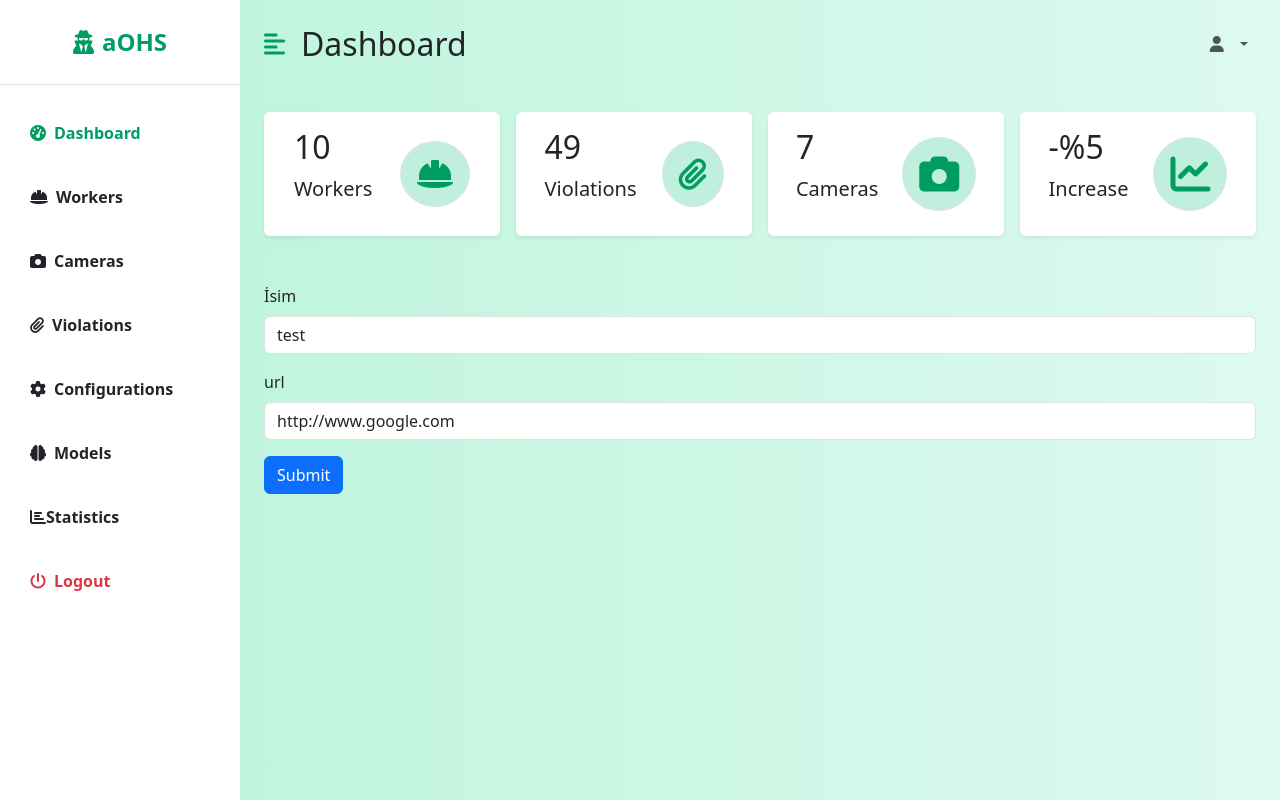
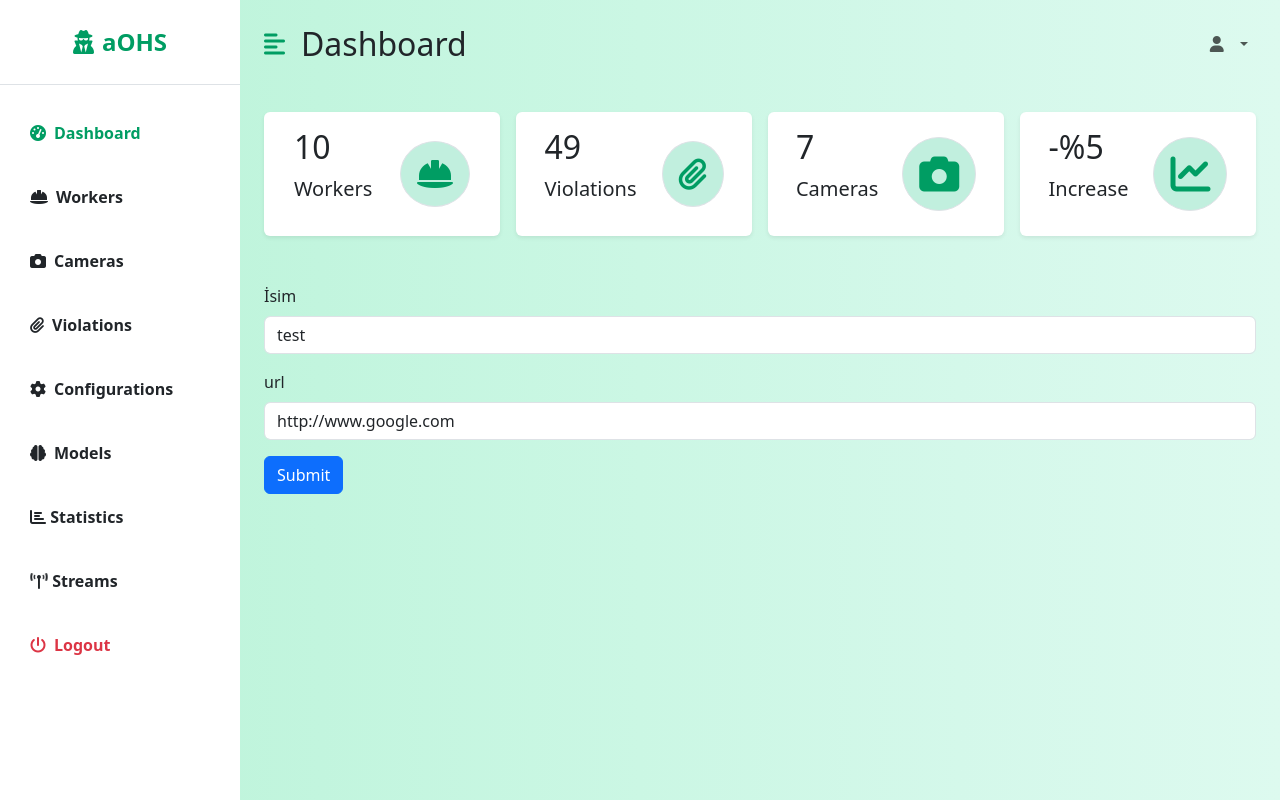
Before and after one commit to Cann23/aOHS, a Django app: page /dashboard/cameras/edit/1/ in a window 1280 px wide. Run offline with Django 3.2, Linux system fonts and the light colour scheme; data comes from the database, SQL or seed files in the repository; some libraries are stand-ins or nearby versions.

Commit message:
#70 Creating stream views and arranging dashboard.

```diff
--- a/django-app/aOHS/aOHS/settings.py
+++ b/django-app/aOHS/aOHS/settings.py
@@ -29,7 +29,6 @@
 # Application definition
 
 INSTALLED_APPS = [
-    'background_task',
     'django.contrib.admin',
     'django.contrib.auth',
     'django.contrib.contenttypes',
--- a/django-app/aOHS/dashboard/templates/dashboard/dashboard.html
+++ b/django-app/aOHS/dashboard/templates/dashboard/dashboard.html
@@ -20,9 +20,12 @@
                 <a href="/dashboard/models/" class="list-group-item list-group-item-action bg-transparent second-text fw-bold"><i
                         class="fas fa-brain me-2"></i>Models</a>
                 <a href="/dashboard/statistics/" class="list-group-item list-group-item-action bg-transparent second-text fw-bold"><i
-                        class="fa fa-bar-chart"></i>Statistics</a>
+                        class="fa fa-bar-chart"></i> Statistics</a>
+                <a href="/dashboard/streams/" class="list-group-item list-group-item-action bg-transparent second-text fw-bold"><i
+                        class="fa fa-broadcast-tower fa-flip"></i> Streams</a>
                 <a href="#" class="list-group-item list-group-item-action bg-transparent text-danger fw-bold"><i
                         class="fas fa-power-off me-2"></i>Logout</a>
+
             </div>
         </div>
         <!-- /#sidebar-wrapper -->
--- a/django-app/aOHS/dashboard/urls.py
+++ b/django-app/aOHS/dashboard/urls.py
@@ -4,6 +4,7 @@
 from dashboard.views.configuration_views import ConfigurationView, ConfigurationCreateView, ConfigurationEditView, \
     ConfigurationDeleteView
 from dashboard.views.model_views import ModelView, ModelEditView, ModelDeleteView
+from dashboard.views.stream_views import StreamView
 from dashboard.views.statistic_views import StatisticView
 from dashboard.views.violation_views import ViolationView, ViolationCreateView, ViolationEditView, ViolationDeleteView
 from dashboard.views.worker_views import WorkerView, WorkerCreateView, WorkerEditView, WorkerDeleteView
@@ -31,6 +32,7 @@
     path('dashboard/cameras/edit/<int:camera_id>/', CameraEditView.as_view()),
     path('dashboard/cameras/delete/<int:camera_id>/', CameraDeleteView.as_view()),
     path('dashboard/statistics/', StatisticView.as_view()),
+    path('dashboard/streams/', StreamView.as_view()),
     path('video/', index),
     path('img/x/<int:id>', ImageView.as_view()),
     path('img/', Home.as_view()),
```
Also changed, not shown: django-app/aOHS/dashboard/views/stream_views.py (added, +9 -0 lines).
